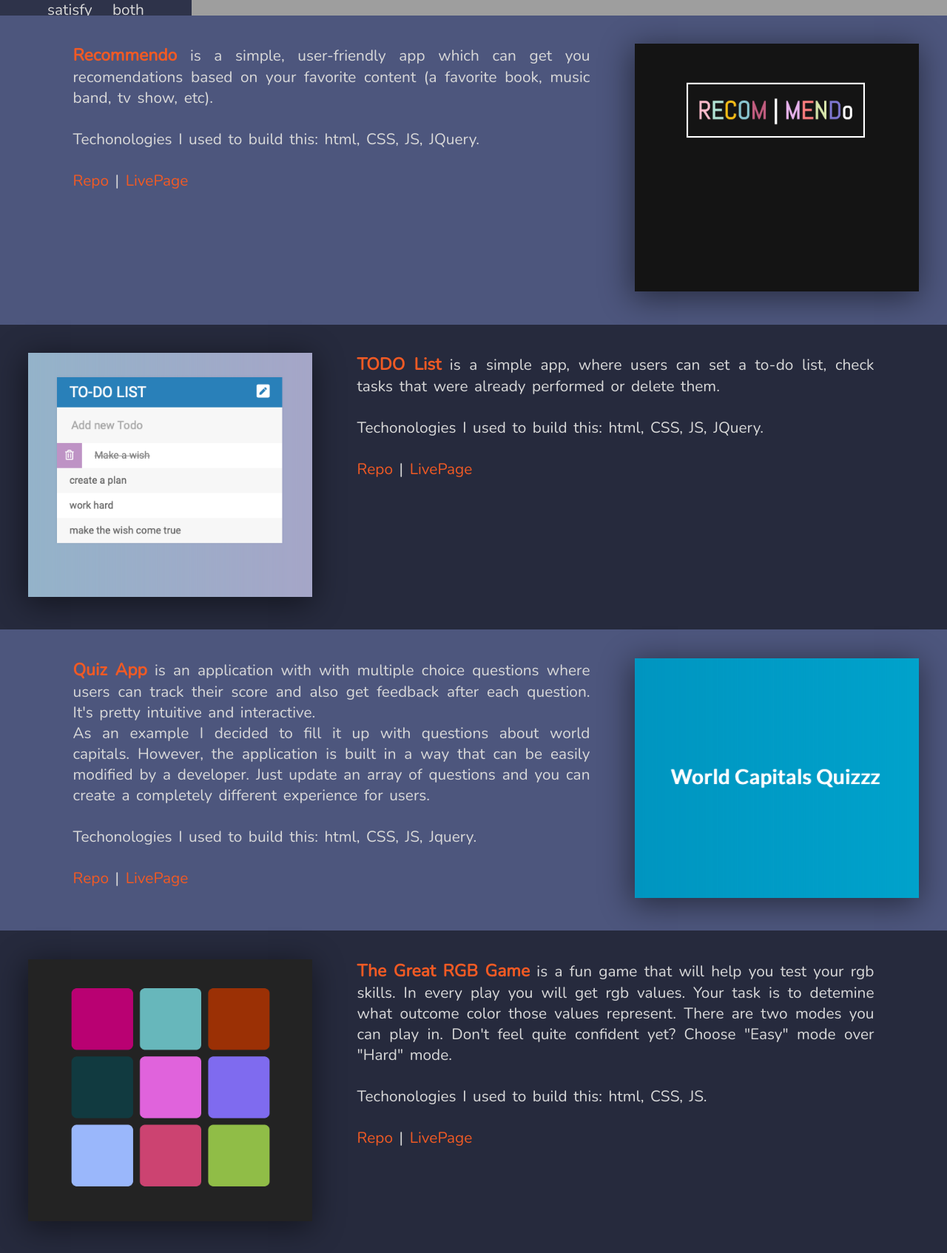
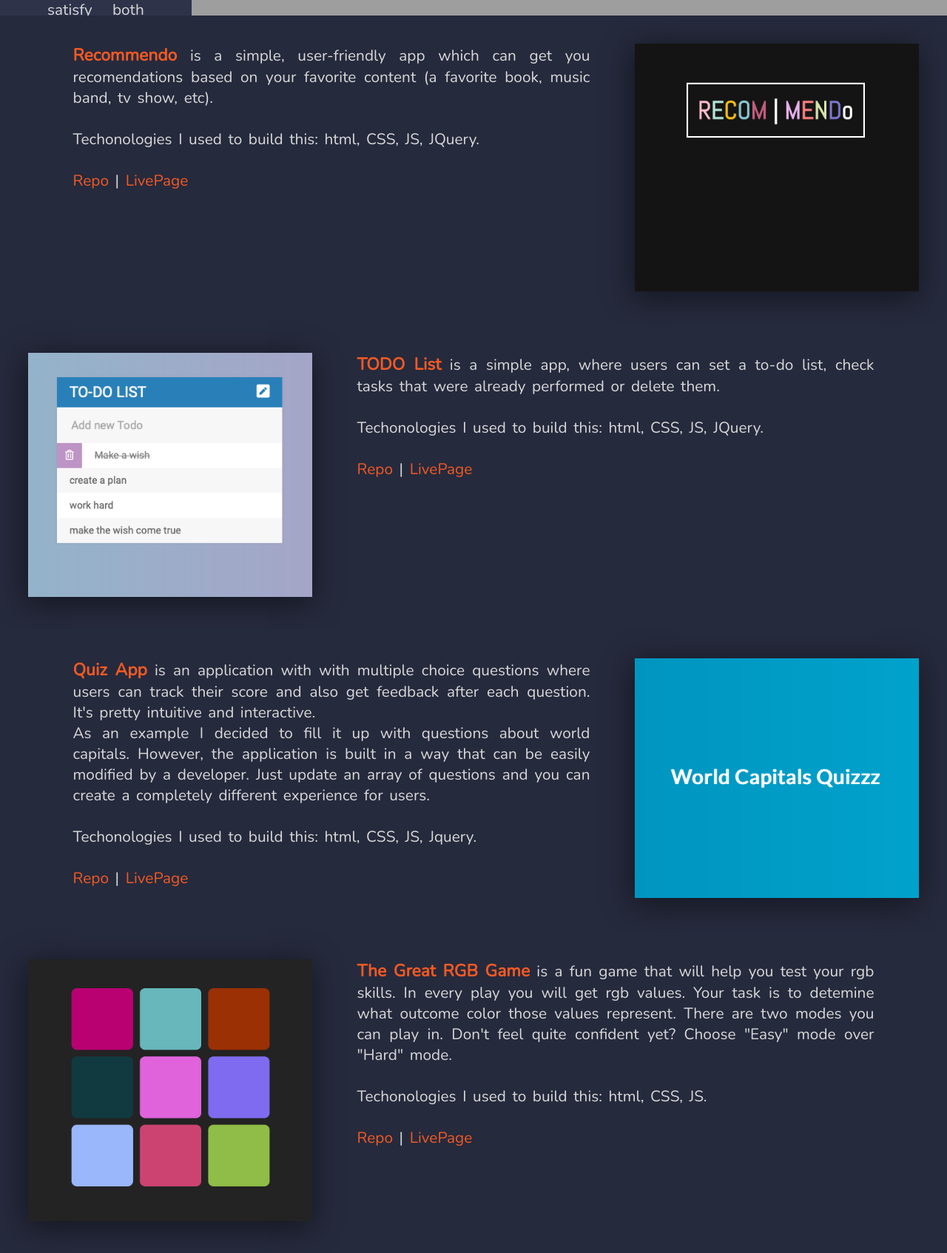
Before and after one commit to pashatay/portfolio, a PHP site: page / in a window 1280 px wide; the page is wider, and only the part inside the window is pictured. Shown: the part 833-2527 px from the top of that part at 74% size. Run offline with PHP 8.4, Linux system fonts and the light colour scheme; grey boxes are pictures that could not be loaded.

Commit message:
style change

```diff
--- a/css/3.style-projects.css
+++ b/css/3.style-projects.css
@@ -18,7 +18,7 @@
     margin: auto;
   }
   .p1{
-    background: #4D567D;
+    background: #262A3D;
      flex-direction: row;
   }
   .p2{
@@ -26,7 +26,7 @@
       flex-direction: row-reverse;
   }
   .p3{
-      background: #4D567D;
+      background: #262A3D;
   }
   .p4{
     background: #262A3D;
--- a/style.css
+++ b/style.css
@@ -174,7 +174,7 @@ p>a {
 }
 
 .p1 {
-  background: #4D567D;
+  background: #262A3D;
   flex-direction: row;
 }
 
@@ -184,7 +184,7 @@ p>a {
 }
 
 .p3 {
-  background: #4D567D;
+  background: #262A3D;
 }
 
 .p4 {
```
